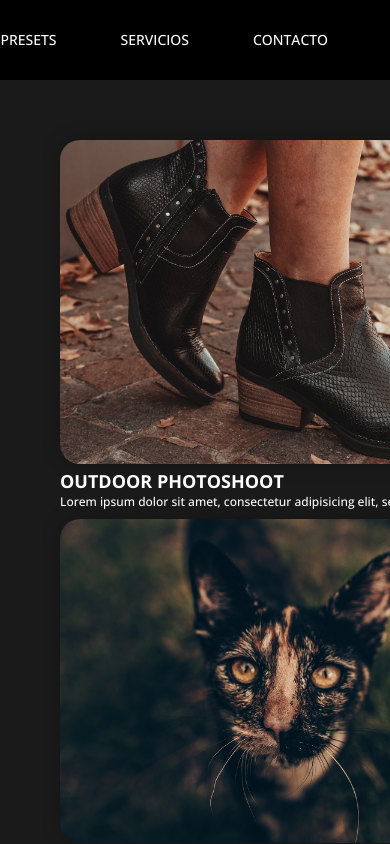
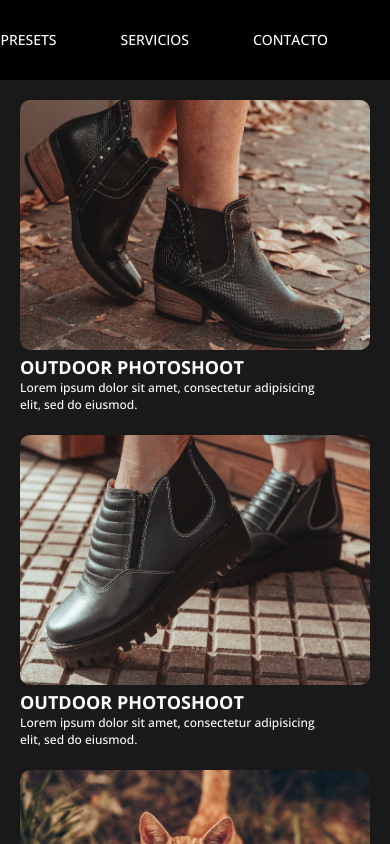
Before and after one commit to Nicolasmonte1/PagePhotography, a plain HTML site: page pages/portfolio.html in a window 390 px wide. Shown: the top 844 px of the page. Drawn offline with nearby package versions, Linux system fonts and the light colour scheme.

Commit message:
Agregado de MediaQ a pagina de Porfolio

```diff
--- a/style.css
+++ b/style.css
@@ -7,6 +7,7 @@ body{
 	font-family: 'Open Sans', sans-serif;
 	background-color: #fff;
 }
+
 
 /*HOME PAGE*/
 
@@ -275,6 +276,58 @@ nav ul{
 	font-weight: normal;
 }
 
+@media (max-width: 768px) {
+
+.caja{
+	overflow: hidden;
+	width: 100%;
+	padding: 20px;
+	background-color: #1a1a1a;
+	display: grid;
+	grid-template-areas:
+	"img1"
+	"textbox1"
+	"img2"
+	"textbox2"
+	"img3"
+	"textbox3"
+	"img4"
+	"textbox4"
+	"img5"
+	"textbox5"
+	"img6"
+	"textbox6";
+
+}
+
+.img1{grid-area: img1;}
+.img2{grid-area: img2;}
+.img3{grid-area: img3;}
+.img4{grid-area: img4;}
+.img5{grid-area: img5;}
+.img6{grid-area: img6;}
+.textbox1{grid-area: textbox1}
+.textbox2{grid-area: textbox2}
+.textbox3{grid-area: textbox3}
+.textbox4{grid-area: textbox4}
+.textbox5{grid-area: textbox5}
+.textbox6{grid-area: textbox6}
+
+
+
+.textbox1, .textbox2, .textbox3, .textbox4, .textbox5, .textbox6 {
+	width: 300px;
+	height: 80px;
+}
+
+.img1, .img2, .img3, .img4, .img5, .img6{
+	width: 100%;
+	height: 250px;
+	border-radius: 10px;
+	box-shadow: 1px -1px 15px -4px rgba(0,0,0,0.1);
+	overflow: hidden;
+}
+}
 
 /*PRESET PAGE*/
 
--- a/stylebs.css
+++ b/stylebs.css
@@ -1,11 +1,13 @@
 *{
 	margin: 0;
 	box-sizing: border-box;
+
 }
 
 body{
 	font-family: 'Open Sans', sans-serif;
 	background-color: #fff;
+
 }
 
 /*SERVICIOS PAGE CON BS*/
```
Also changed, not shown: pages/presets.html (+1 -1 lines).
